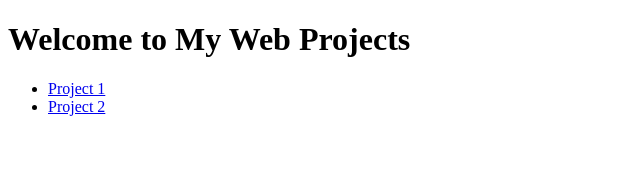
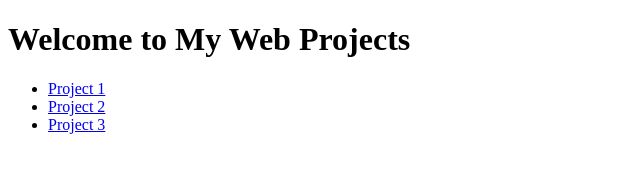
Before and after one commit to Pooja0629/webdevelopment, a plain HTML site: page index.html in a window 1280 px wide. Shown: the full height of the page, 0-640 px from the left. Drawn offline with Linux system fonts and the light colour scheme.

Commit message:
Update index.html

```diff
--- a/index.html
+++ b/index.html
@@ -6,6 +6,7 @@
   <ul>
     <li><a href="landingpage/">Project 1</a></li>
     <li><a href="portfolio/">Project 2</a></li>
+    <li><a href="calculator/">Project 3</a></li>
   </ul>
 </body>
 </html>
```
